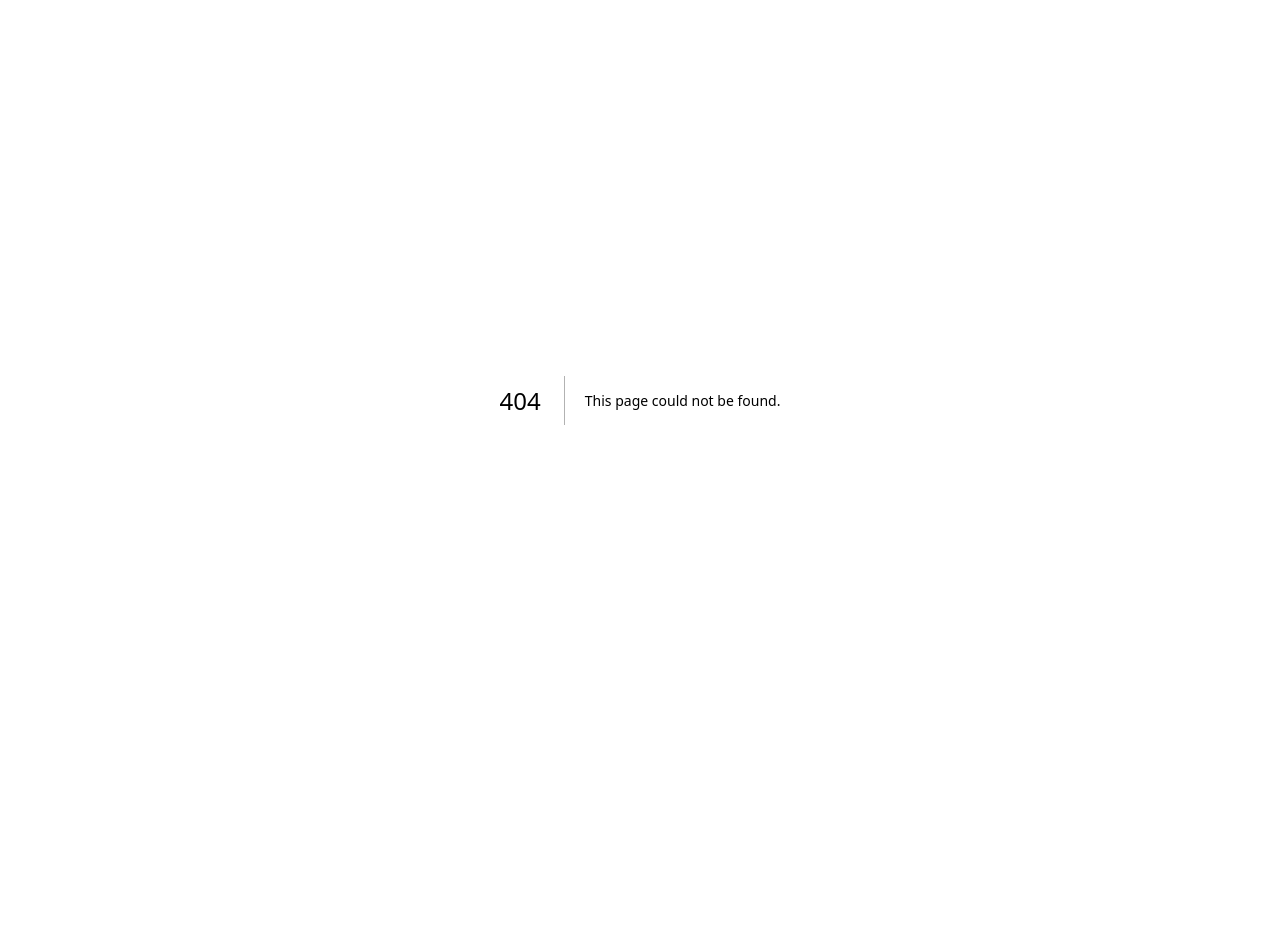
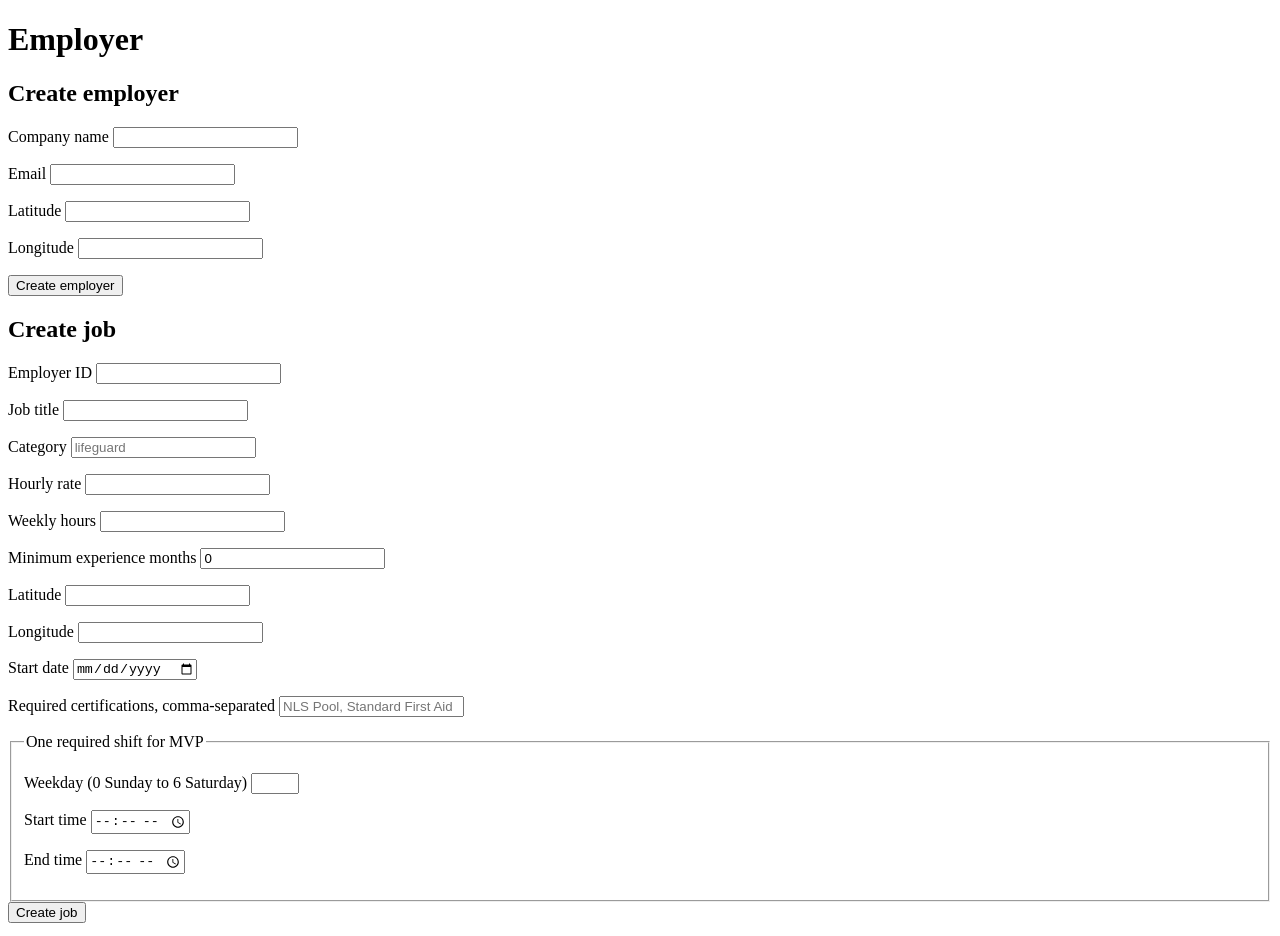
Before and after one commit to ottsottsottskick1235/Job-app, a Next.js app: page /employer in a window 1280 px wide. Before the commit this address had no page. Before the commit the page ends 800 px from the top, so only its background shows below. Built offline with nearby package versions, Linux system fonts and the light colour scheme.

Commit message:
Import app pages

```diff
--- /dev/null
+++ b/app/employer/page.tsx
@@ -0,0 +1,88 @@
+'use client';
+
+import { FormEvent, useState } from 'react';
+
+export default function EmployerPage() {
+  const [employerResult, setEmployerResult] = useState('');
+  const [jobResult, setJobResult] = useState('');
+
+  async function createEmployer(event: FormEvent<HTMLFormElement>) {
+    event.preventDefault();
+    const form = new FormData(event.currentTarget);
+    const response = await fetch('/api/employers', {
+      method: 'POST',
+      headers: { 'content-type': 'application/json' },
+      body: JSON.stringify({
+        companyName: form.get('companyName'),
+        email: form.get('email'),
+        latitude: Number(form.get('latitude')),
+        longitude: Number(form.get('longitude')),
+      }),
+    });
+    setEmployerResult(JSON.stringify(await response.json(), null, 2));
+  }
+
+  async function createJob(event: FormEvent<HTMLFormElement>) {
+    event.preventDefault();
+    const form = new FormData(event.currentTarget);
+    const response = await fetch('/api/jobs', {
+      method: 'POST',
+      headers: { 'content-type': 'application/json' },
+      body: JSON.stringify({
+        employerId: form.get('employerId'),
+        title: form.get('title'),
+        category: form.get('category'),
+        hourlyRate: Number(form.get('hourlyRate')),
+        weeklyHours: form.get('weeklyHours') ? Number(form.get('weeklyHours')) : null,
+        minExperienceMonths: Number(form.get('minExperienceMonths')),
+        latitude: Number(form.get('latitude')),
+        longitude: Number(form.get('longitude')),
+        startDate: form.get('startDate') || null,
+        requiredCertifications: String(form.get('requiredCertifications') || '').split(',').map((v) => v.trim()).filter(Boolean),
+        shifts: [{
+          weekday: Number(form.get('weekday')),
+          startTime: form.get('startTime'),
+          endTime: form.get('endTime'),
+        }],
+      }),
+    });
+    setJobResult(JSON.stringify(await response.json(), null, 2));
+  }
+
+  return (
+    <main>
+      <h1>Employer</h1>
+      <h2>Create employer</h2>
+      <form onSubmit={createEmployer}>
+        <p><label>Company name <input name="companyName" required /></label></p>
+        <p><label>Email <input name="email" type="email" required /></label></p>
+        <p><label>Latitude <input name="latitude" type="number" step="any" required /></label></p>
+        <p><label>Longitude <input name="longitude" type="number" step="any" required /></label></p>
+        <button type="submit">Create employer</button>
+      </form>
+      <pre>{employerResult}</pre>
+
+      <h2>Create job</h2>
+      <form onSubmit={createJob}>
+        <p><label>Employer ID <input name="employerId" required /></label></p>
+        <p><label>Job title <input name="title" required /></label></p>
+        <p><label>Category <input name="category" placeholder="lifeguard" required /></label></p>
+        <p><label>Hourly rate <input name="hourlyRate" type="number" step="0.01" required /></label></p>
+        <p><label>Weekly hours <input name="weeklyHours" type="number" /></label></p>
+        <p><label>Minimum experience months <input name="minExperienceMonths" type="number" defaultValue="0" required /></label></p>
+        <p><label>Latitude <input name="latitude" type="number" step="any" required /></label></p>
+        <p><label>Longitude <input name="longitude" type="number" step="any" required /></label></p>
+        <p><label>Start date <input name="startDate" type="date" /></label></p>
+        <p><label>Required certifications, comma-separated <input name="requiredCertifications" placeholder="NLS Pool, Standard First Aid" /></label></p>
+        <fieldset>
+          <legend>One required shift for MVP</legend>
+          <p><label>Weekday (0 Sunday to 6 Saturday) <input name="weekday" type="number" min="0" max="6" required /></label></p>
+          <p><label>Start time <input name="startTime" type="time" required /></label></p>
+          <p><label>End time <input name="endTime" type="time" required /></label></p>
+        </fieldset>
+        <button type="submit">Create job</button>
+      </form>
+      <pre>{jobResult}</pre>
+    </main>
+  );
+}
```
